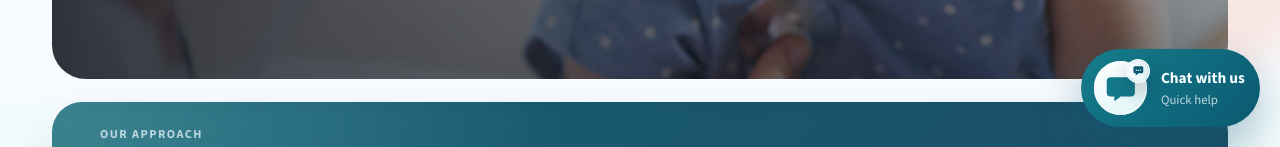
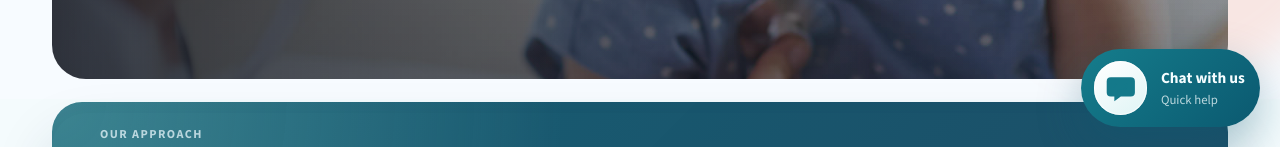
Before and after one commit to AlexOrdonez11/PYAM_Prototype, a React (Vite) app: page / in a window 1280 px wide. Shown: the part 653-800 px from the top of the page. Built offline with nearby package versions, Linux system fonts and the light colour scheme.

Commit message:
remove little icon

```diff
--- a/src/components/ChatbotWidget.jsx
+++ b/src/components/ChatbotWidget.jsx
@@ -223,11 +223,6 @@ function ChatbotWidget({ openSignal = 0 }) {
               <circle cx="41" cy="26" r="2.2" />
             </svg>
           </span>
-          <span className="chatbot-trigger-badge">
-            <svg viewBox="0 0 24 24" aria-hidden="true">
-              <path d="M6.5 5.5h11A2.5 2.5 0 0 1 20 8v6.2a2.5 2.5 0 0 1-2.5 2.5h-4.9l-3.8 2.7c-.6.4-1.3 0-1.3-.7v-2H6.5A2.5 2.5 0 0 1 4 14.2V8a2.5 2.5 0 0 1 2.5-2.5Zm2.2 5.1a1.1 1.1 0 1 0 0 2.2 1.1 1.1 0 0 0 0-2.2Zm3.3 0a1.1 1.1 0 1 0 0 2.2 1.1 1.1 0 0 0 0-2.2Zm3.3 0a1.1 1.1 0 1 0 0 2.2 1.1 1.1 0 0 0 0-2.2Z" />
-            </svg>
-          </span>
         </span>
         <span className="chatbot-trigger-copy">
           <strong>Chat with us</strong>
--- a/src/styles.css
+++ b/src/styles.css
@@ -2141,29 +2141,6 @@ button {
   stroke-width: 3.5;
 }
 
-.chatbot-trigger-badge {
-  position: absolute;
-  top: -0.18rem;
-  right: -0.18rem;
-  display: inline-flex;
-  align-items: center;
-  justify-content: center;
-  width: 1.5rem;
-  height: 1.5rem;
-  border: 1px solid rgba(255, 255, 255, 0.82);
-  border-radius: 999px;
-  background: linear-gradient(135deg, rgba(255, 255, 255, 0.96), rgba(224, 243, 247, 0.96));
-  box-shadow:
-    0 10px 18px rgba(9, 27, 47, 0.24),
-    inset 0 0 0 1px rgba(11, 89, 112, 0.08);
-}
-
-.chatbot-trigger-badge svg {
-  width: 0.92rem;
-  height: 0.92rem;
-  fill: #0b5970;
-}
-
 .chatbot-trigger-copy {
   display: grid;
   align-content: center;
@@ -2703,13 +2680,6 @@ button {
     height: 3.3rem;
   }
 
-  .chatbot-trigger-badge {
-    top: -0.16rem;
-    right: -0.16rem;
-    width: 1.32rem;
-    height: 1.32rem;
-  }
-
   .chatbot-composer-row {
     grid-template-columns: 1fr;
     gap: 0.55rem;
```
